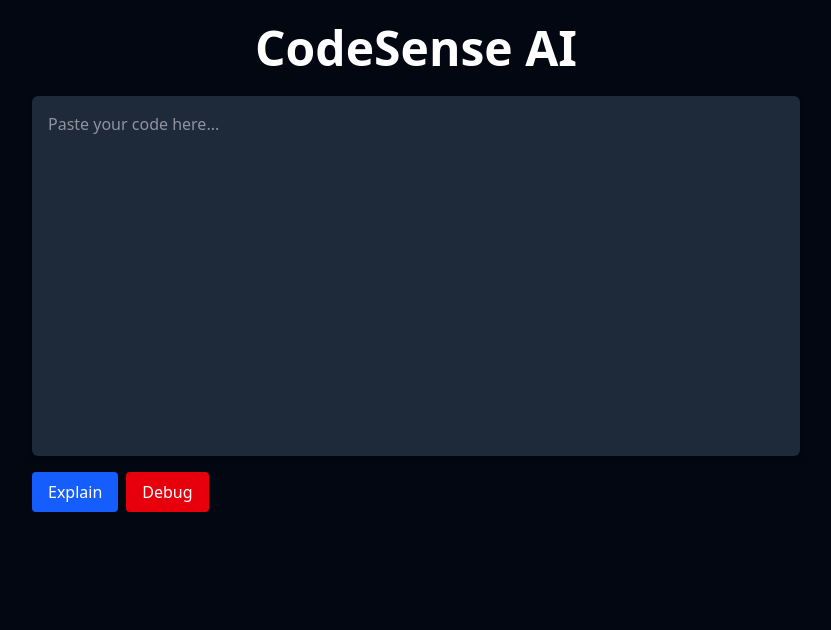
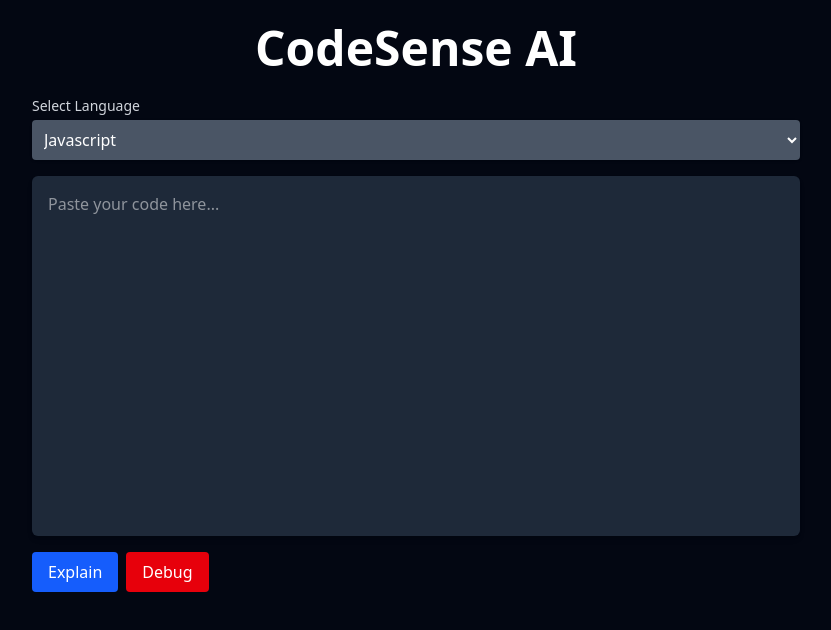
Before and after one commit to Piyush-Raj-Sharma/CodeSense-Ai, a React (Vite) app: page / in a window 1280 px wide. Shown: the top 630 px of the page, without its empty margins (224-1055 px from the left). Built offline with nearby package versions, Linux system fonts and the light colour scheme.

Commit message:
Add language selector component and Explain/Debug buttons

```diff
--- a/src/App.jsx
+++ b/src/App.jsx
@@ -1,6 +1,7 @@
 import React, { useState } from "react";
 import CodeInput from "./components/CodeInput";
 import ExplainDebugButtons from "./components/ExplainDebugButtons";
+import LanguageSelector from "./components/LanguageSelector";
 
 const App = () => {
   const [code, setCode] = useState("");
@@ -18,6 +19,7 @@
       <h1 className="text-5xl font-bold text-center mb-6">CodeSense AI</h1>
 
       <form className="w-full max-w-3xl mx-auto flex flex-col" onSubmit={submitHandler}>
+        <LanguageSelector language = {language} setLanguage = {setLanguage}/>
         <CodeInput code={code} setCode={setCode} />
         <ExplainDebugButtons setMode={setMode} />
       </form>
--- a/src/components/LanguageSelector.jsx
+++ b/src/components/LanguageSelector.jsx
@@ -0,0 +1,24 @@
+const LanguageSelector = ({ language, setLanguage }) => {
+  return (
+    <div className="mb-4 w-full">
+      <label htmlFor="language" className="block mb-1 text-sm text-gray-300">
+        Select Language
+      </label>
+      <select
+        id="language"
+        value={language}
+        onChange={(e) => setLanguage(e.target.value)}
+        className="w-full bg-gray-600 text-white p-2 rounded shadow focus:outline-none"
+      >
+        <option value="Javascript">Javascript</option>
+        <option value="python">Python</option>
+        <option value="java">Java</option>
+        <option value="c++">C++</option>
+        <option value="c">C</option>
+        <option value="typescript">TypeScript</option>
+      </select>
+    </div>
+  );
+};
+
+export default LanguageSelector;
```
